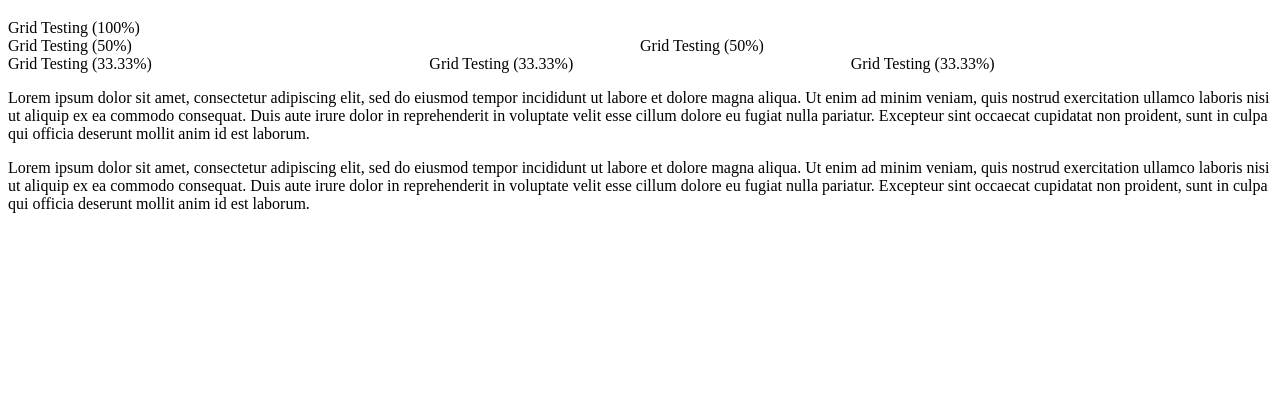
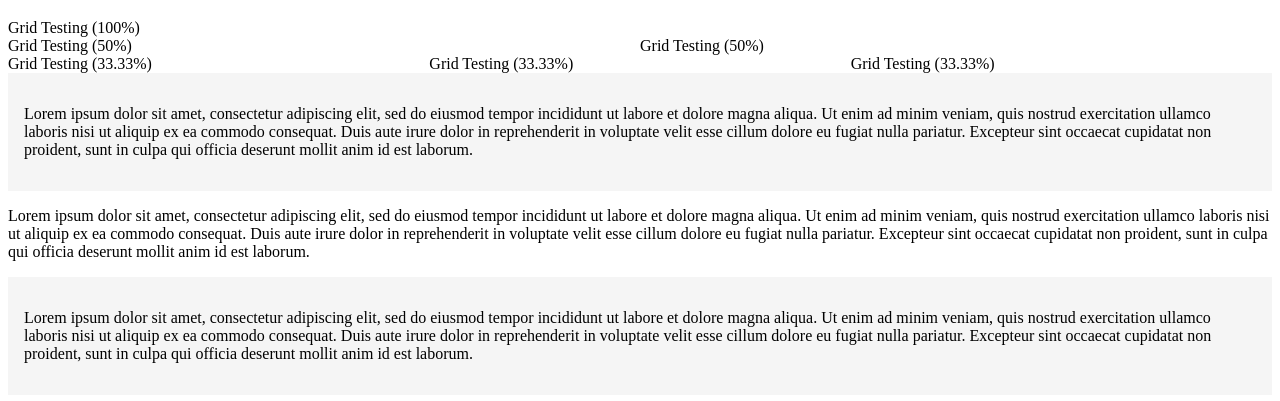
Before and after one commit to thetinywebagency/thetinywebagency.github.io, a website built with webpack: page public/index.html in a window 1280 px wide. Shown: the part 61-462 px from the top of the page. Built offline with nearby package versions, Linux system fonts and the light colour scheme.

Commit message:
Added SCSS partial to style the HTML section elements on the page

```diff
--- a/public/index.html
+++ b/public/index.html
@@ -58,6 +58,10 @@
 		<p>Lorem ipsum dolor sit amet, consectetur adipiscing elit, sed do eiusmod tempor incididunt ut labore et dolore magna aliqua. Ut enim ad minim veniam, quis nostrud exercitation ullamco laboris nisi ut aliquip ex ea commodo consequat. Duis aute irure dolor in reprehenderit in voluptate velit esse cillum dolore eu fugiat nulla pariatur. Excepteur sint occaecat cupidatat non proident, sunt in culpa qui officia deserunt mollit anim id est laborum.</p>
 	</section>
 
+	<section class="section">
+		<p>Lorem ipsum dolor sit amet, consectetur adipiscing elit, sed do eiusmod tempor incididunt ut labore et dolore magna aliqua. Ut enim ad minim veniam, quis nostrud exercitation ullamco laboris nisi ut aliquip ex ea commodo consequat. Duis aute irure dolor in reprehenderit in voluptate velit esse cillum dolore eu fugiat nulla pariatur. Excepteur sint occaecat cupidatat non proident, sunt in culpa qui officia deserunt mollit anim id est laborum.</p>
+	</section>
+
 </main>
 
 <script src="scripts/min/runtime.bundle.min.js"></script>
--- a/src/scss/main.scss
+++ b/src/scss/main.scss
@@ -7,3 +7,4 @@
 // Utilities
 @import 'utility/base';
 @import 'utility/grid';
+@import 'utility/section';
--- /dev/null
+++ b/src/scss/utility/_section.scss
@@ -0,0 +1,6 @@
+.section {
+	&:nth-child(even) {
+		background-color: #f5f5f5;
+		padding: 1em;
+	}
+}
```
Also changed, not shown: public/style/main.css, public/style/min/main.min.css.
